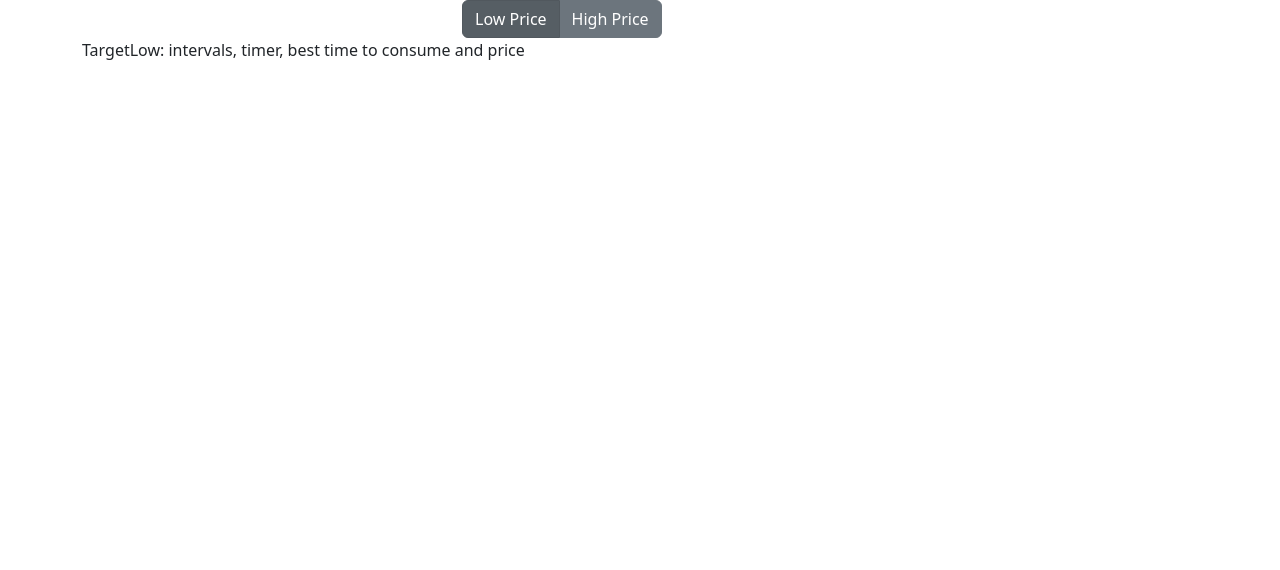
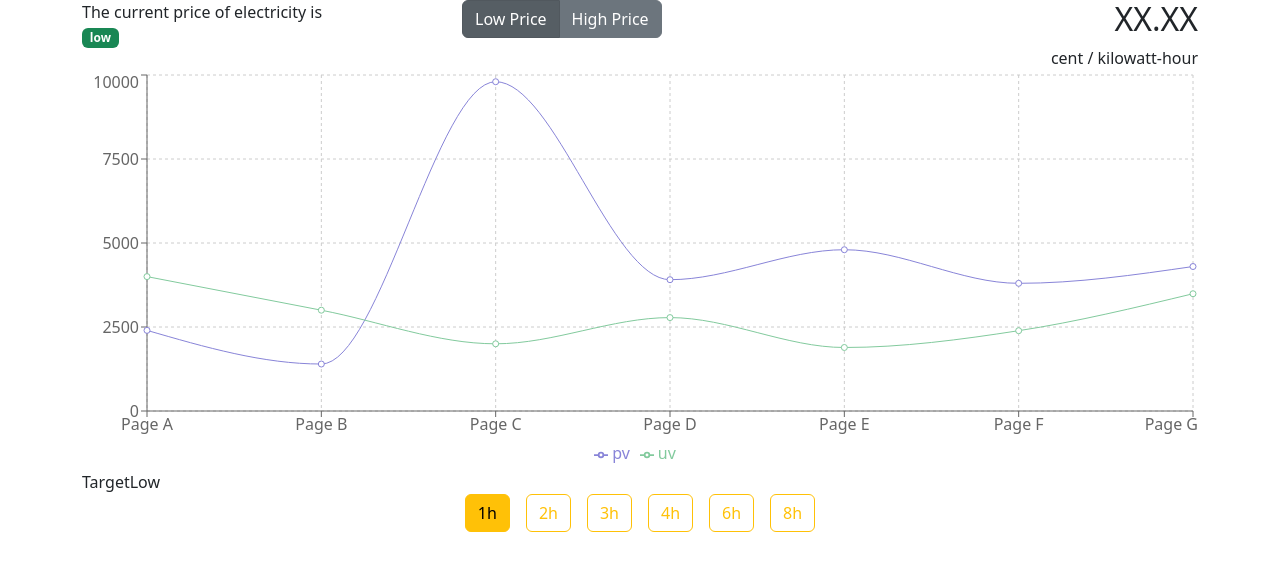
Before and after one commit to yuliiarozenko/elektrikell, a React (Create React App) app: page / in a window 1280 px wide. Shown: the top 570 px of the page. Built offline with nearby package versions, Linux system fonts and the light colour scheme.

Commit message:
recharts, info, intervals

```diff
--- a/package.json
+++ b/package.json
@@ -8,6 +8,7 @@
     "react-bootstrap": "^2.10.0",
     "react-dom": "^18.2.0",
     "react-scripts": "5.0.1",
+    "recharts": "^2.10.4",
     "sass": "^1.70.0"
   },
   "scripts": {
@@ -30,5 +31,8 @@
       "last 1 firefox version",
       "last 1 safari version"
     ]
+  },
+  "devDependencies": {
+    "@babel/plugin-proposal-private-property-in-object": "^7.21.11"
   }
 }
--- a/src/App.js
+++ b/src/App.js
@@ -8,12 +8,17 @@
 
 function App() {
   const [activePrice, setActivePrice] = useState(DEFAULT_ACTIVE_BUTTON);
+  const [activeHour, setActiveHour] = useState();
 
   return (
     <Container>
       <Head activePrice={activePrice} setActivePrice={setActivePrice} />
-      <Body />
-      <Footer activePrice={activePrice} />
+      <Body activeHour={activeHour}/>
+      <Footer
+      activePrice={activePrice}
+      activeHour={activeHour}
+      setActiveHour={setActiveHour}
+      />
     </Container>
   );
 }
--- a/src/Body/Body.jsx
+++ b/src/Body/Body.jsx
@@ -1,11 +1,35 @@
 import Row from 'react-bootstrap/Row';
 import Col from 'react-bootstrap/Col';
+import { DATA } from './constants';
+import {
+    LineChart,
+    CartesianGrid,
+    XAxis,
+    YAxis,
+    Tooltip,
+    Legend,
+    Line,
+    ResponsiveContainer
+} from 'recharts';
 
 function Body() {
     return (
-    <Row>
-        <Col></Col>
-    </Row>
+        <Row>
+            <Col>
+            <ResponsiveContainer width='100%' height={400}>
+                <LineChart data={DATA}>
+                    <CartesianGrid strokeDasharray="3 3" />
+                    <XAxis dataKey="name" />
+                    <YAxis />
+                    <Tooltip />
+                    <Legend />
+                    <Line type="monotone" dataKey="pv" stroke="#8884d8" />
+                    <Line type="monotone" dataKey="uv" stroke="#82ca9d" />
+                </LineChart>
+                </ResponsiveContainer>
+
+            </Col>
+        </Row>
     );
 }
 
--- /dev/null
+++ b/src/Body/constants.js
@@ -0,0 +1,44 @@
+export const DATA = [
+        {
+          "name": "Page A",
+          "uv": 4000,
+          "pv": 2400,
+          "amt": 2400
+        },
+        {
+          "name": "Page B",
+          "uv": 3000,
+          "pv": 1398,
+          "amt": 2210
+        },
+        {
+          "name": "Page C",
+          "uv": 2000,
+          "pv": 9800,
+          "amt": 2290
+        },
+        {
+          "name": "Page D",
+          "uv": 2780,
+          "pv": 3908,
+          "amt": 2000
+        },
+        {
+          "name": "Page E",
+          "uv": 1890,
+          "pv": 4800,
+          "amt": 2181
+        },
+        {
+          "name": "Page F",
+          "uv": 2390,
+          "pv": 3800,
+          "amt": 2500
+        },
+        {
+          "name": "Page G",
+          "uv": 3490,
+          "pv": 4300,
+          "amt": 2100
+        }
+      ]
--- a/src/Footer/Footer.jsx
+++ b/src/Footer/Footer.jsx
@@ -1,12 +1,16 @@
-import React from 'react';
 import TargetHigh from './TargetHigh';
 import TargetLow from './TargetLow';
 import { DEFAULT_ACTIVE_BUTTON } from '../Head/constants';
 
-function Footer({activePrice}) {
+function Footer({activePrice, activeHour, setActiveHour}) {
     return (
         <>
-            {activePrice === DEFAULT_ACTIVE_BUTTON ? <TargetLow /> : <TargetHigh />}
+            {activePrice === DEFAULT_ACTIVE_BUTTON ? (
+            <TargetLow activeHour={activeHour}
+      setActiveHour={setActiveHour} />
+      ) : (
+      <TargetHigh />
+      )}
 
         </>
     );
--- a/src/Footer/Intervals.jsx
+++ b/src/Footer/Intervals.jsx
@@ -1,10 +1,28 @@
 import Row from 'react-bootstrap/Row';
 import Col from 'react-bootstrap/Col';
+import Button from 'react-bootstrap/Button';
+import Stack from 'react-bootstrap/Stack';
+import { INTERVALS } from './constants';
 
-function Intervals() {
+
+function Intervals({ activeHour, setActiveHour }) {
     return (
         <Row>
-            <Col></Col>
+            <Col>
+                <Stack direction="horizontal"
+                    gap={3}
+                    className='justify-content-center'
+                >
+                    {INTERVALS.map(({ id, name }) => (
+                        <Button key={id} variant="outline-warning"
+                        active={(activeHour || 1) === id}
+                        onClick={() => setActiveHour(id)}
+                        >
+                            {name}
+                        </Button>
+                    ))}
+                </Stack>
+            </Col>
         </Row>
     );
 }
--- a/src/Footer/TargetLow.jsx
+++ b/src/Footer/TargetLow.jsx
@@ -1,15 +1,18 @@
 import React from 'react';
 import Row from 'react-bootstrap/Row';
 import Col from 'react-bootstrap/Col';
+import Intervals from './Intervals';
 
-function TargetLow() {
+function TargetLow(props) {
     return (
         <>
             <Row>
-                <Col>TargetLow: intervals, timer, best time to consume and price</Col>
+                <Col>TargetLow</Col>
             </Row>
             <Row>
-                <Col></Col>
+                <Col>
+                    <Intervals {...props}/>
+                </Col>
             </Row>
             <Row>
                 <Col></Col>
--- /dev/null
+++ b/src/Footer/constants.js
@@ -0,0 +1,4 @@
+export const INTERVALS = [1, 2, 3, 4, 6, 8].map((v) => ({
+    id: v,
+    name: `${v}h`,
+}));
--- a/src/Head/Info.jsx
+++ b/src/Head/Info.jsx
@@ -2,7 +2,8 @@
 import Col from 'react-bootstrap/Col';
 import Button from 'react-bootstrap/Button';
 import ButtonGroup from 'react-bootstrap/ButtonGroup';
-import { PRICE_BUTTONS } from './constants'
+import { PRICE_BUTTONS, BADGES } from './constants';
+import Badge from 'react-bootstrap/Badge';
 
 
 function Info({ activePrice, setActivePrice }) {
@@ -10,7 +11,10 @@
 
     return (
         <>
-            <Col></Col>
+            <Col>
+                <div>The current price of electricity is</div>
+                <Badge bg={BADGES[0].name}>{BADGES[0].id}</Badge>
+            </Col>
             <Col>
                 <ButtonGroup>
                     {PRICE_BUTTONS.map(({ name, id }) => (
@@ -25,7 +29,10 @@
                     ))}
                 </ButtonGroup>
             </Col>
-            <Col></Col>
+            <Col className='text-end'>
+                    <h2>XX.XX</h2>
+                    <div>cent / kilowatt-hour</div>
+            </Col>
         </>
     );
 }
--- a/src/Head/constants.js
+++ b/src/Head/constants.js
@@ -1,12 +1,26 @@
+export const LOW = 'low';
+export const HIGH = 'high';
+
+export const BADGES = [
+    {
+        name: 'success',
+        id: LOW,
+    },
+    {
+        name: 'danger',
+        id: HIGH,
+    },
+];
+
 export const PRICE_BUTTONS = [
     {
         name: "Low Price",
-        id: 'low',
+        id: LOW,
     },
     {
         name: 'High Price',
-        id: 'high',
+        id: HIGH,
     },
 ];
 
-export const DEFAULT_ACTIVE_BUTTON = "low";
+export const DEFAULT_ACTIVE_BUTTON = LOW;
```
Also changed, not shown: 1 other file (tests, documents, lock files or other folders).
